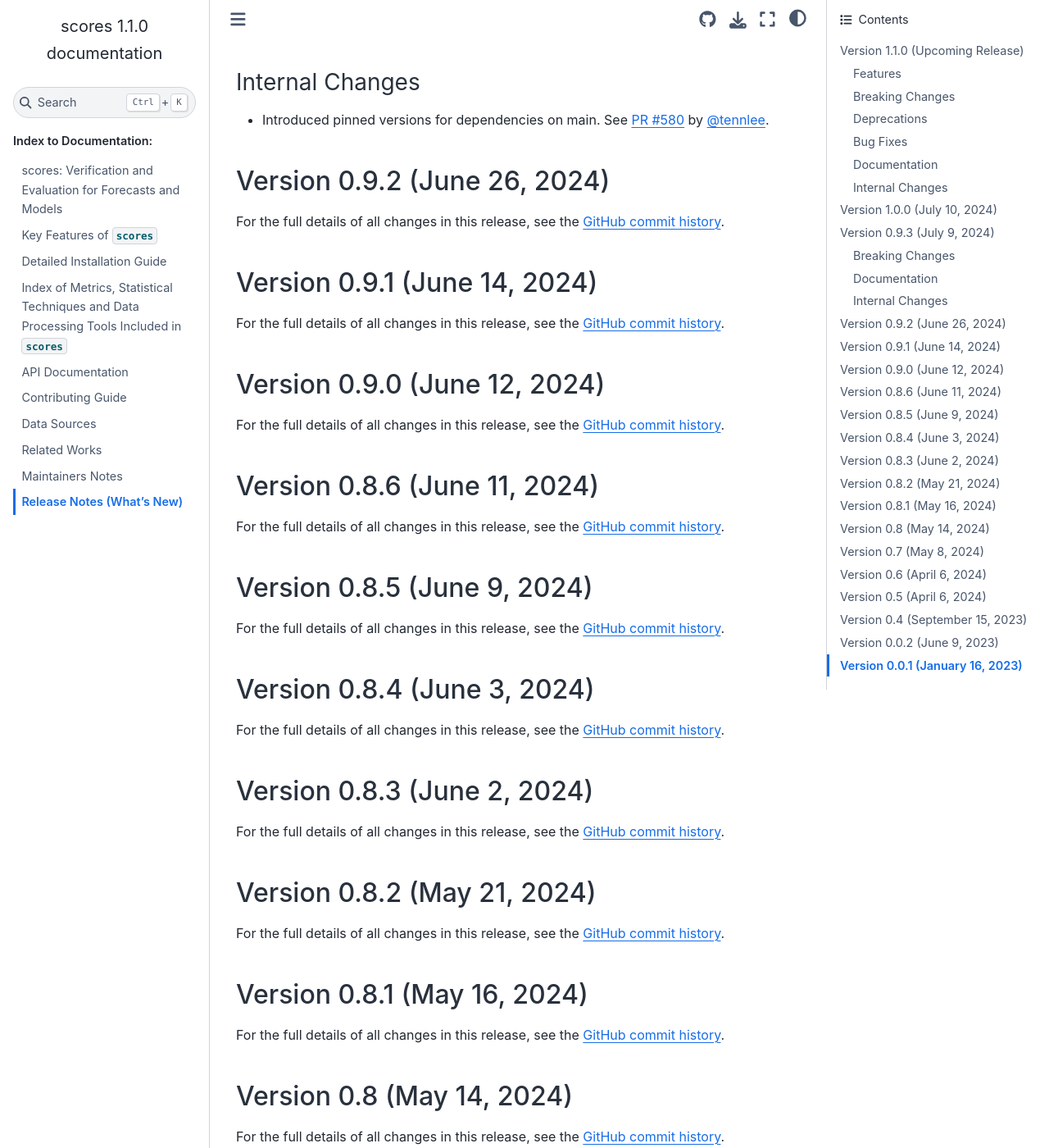
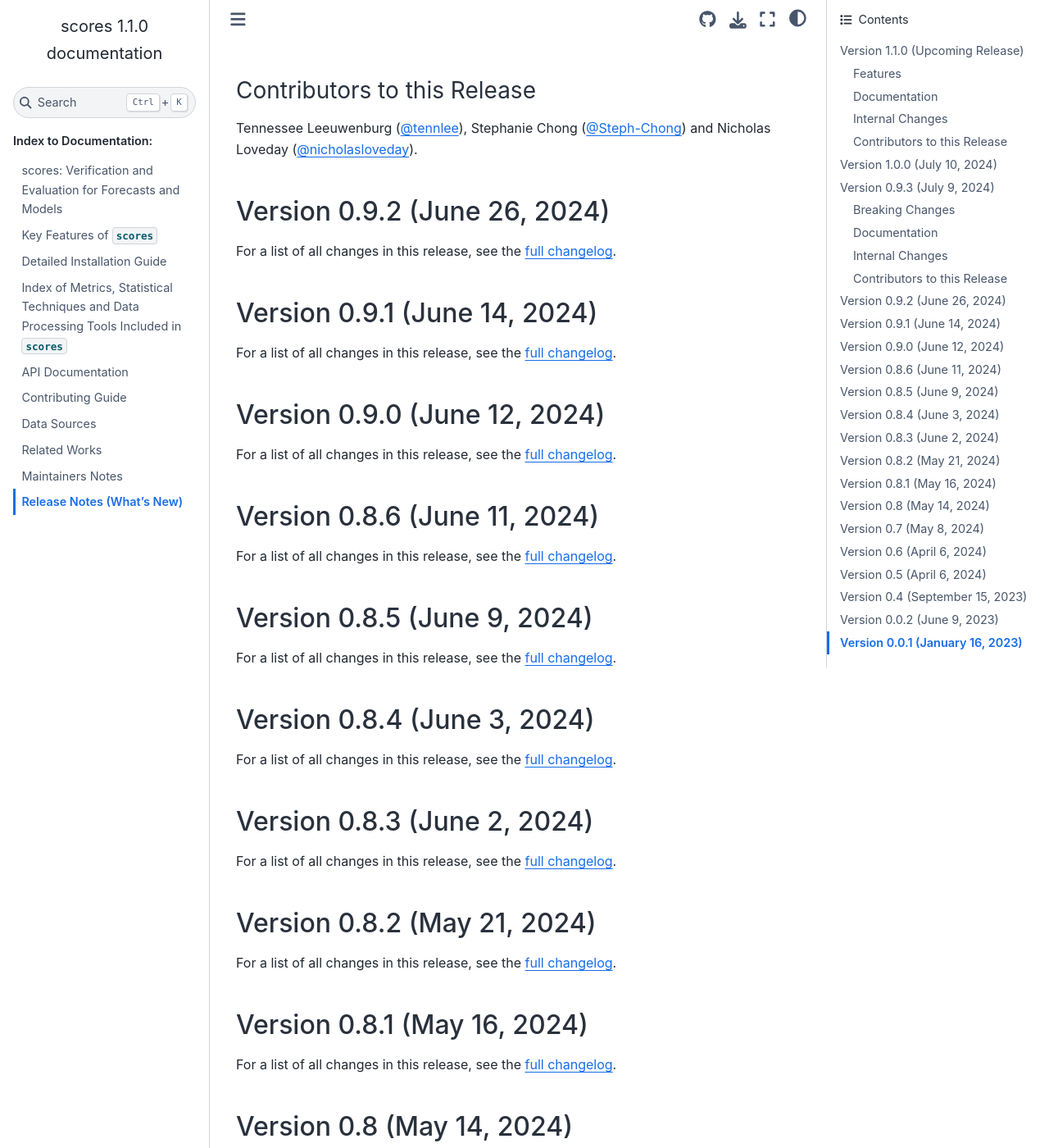
Before and after one commit to nci/scores, a Sphinx documentation site: the page built from docs/release_notes.md, in a window 1280 px wide and 1400 px high, scrolled down 2492 px. Shown: the whole window at 82% size. Built offline with Sphinx 7.4.7 and the Sphinx Book theme 1.1.4, drawn with Linux system fonts in a browser that asks for light colours; pages that are not in the unit, such as notebooks, are missing from menus; some of the changed text lies outside the part shown.

Commit message:
Update Release Notes

````diff
--- a/docs/release_notes.md
+++ b/docs/release_notes.md
@@ -2,32 +2,30 @@
 
 ## Version 1.1.0 (Upcoming Release)
 
-For the full details of all changes in this release, see the [GitHub commit history](https://github.com/nci/scores/compare/1.0.0...develop). Below are the changes we think users may wish to be aware of.
+For a list of all changes in this release, see the [full changelog](https://github.com/nci/scores/compare/1.0.0...develop). Below are the changes we think users may wish to be aware of.
 
 ### Features
 
-- Added five new threshold weighted scores
+- Added five new scores
 	- threshold weighted squared error: ` scores.continuous.tw_squared_error`
 	- threshold weighted absolute error: `scores.continuous.tw_absolute_error`
 	- threshold weighted quantile score: `scores.continuous.tw_quantile_score`
 	- threshold weighted expectile score: `scores.continuous.tw_expectile_score`
 	- threshold weighted Huber loss: `scores.continuous.tw_huber_loss`.
-See [PR #609](https://github.com/nci/scores/pull/609) by [@nicholasloveday](https://github.com/nicholasloveday).
-
-### Breaking Changes
-
-### Deprecations
-
-### Bug Fixes
+See [PR #609](https://github.com/nci/scores/pull/609).
 
 ### Documentation
 
-- Added "Threshold Weighted Scores" tutorial. See [PR #609](https://github.com/nci/scores/pull/609) by [@nicholasloveday](https://github.com/nicholasloveday).
-- Removed nbviewer link from documentation. See [PR #615](https://github.com/nci/scores/pull/615) by [@tennlee](https://github.com/tennlee).
+- Added "Threshold Weighted Scores" tutorial. See [PR #609](https://github.com/nci/scores/pull/609).
+- Removed nbviewer link from documentation. See [PR #615](https://github.com/nci/scores/pull/615).
 
 ### Internal Changes
 
-- Modified `numpy.trapezoid` call to work with either NumPy 1 or 2. See [PR #610](https://github.com/nci/scores/pull/610) by [@tennlee](https://github.com/tennlee).
+- Modified `numpy.trapezoid` call to work with either NumPy 1 or 2. See [PR #610](https://github.com/nci/scores/pull/610).
+
+### Contributors to this Release
+
+Nicholas Loveday ([@nicholasloveday](https://github.com/nicholasloveday)), Tennessee Leeuwenburg ([@tennlee](https://github.com/tennlee)), Stephanie Chong ([@Steph-Chong](https://github.com/Steph-Chong)) and Robert J. Taggart ([@rob-taggart](https://github.com/rob-taggart)).
 
 ## Version 1.0.0 (July 10, 2024)
 
@@ -57,86 +55,90 @@ year = {2024}
 }
 ```
 
-For the full details of all changes in this release, see the [GitHub commit history](https://github.com/nci/scores/compare/0.9.3...1.0.0).
+For a list of all changes in this release, see the [full changelog](https://github.com/nci/scores/compare/0.9.3...1.0.0).
 
 ## Version 0.9.3 (July 9, 2024)
 
-For the full details of all changes in this release, see the [GitHub commit history](https://github.com/nci/scores/compare/0.9.2...0.9.3). Below are the changes we think users may wish to be aware of.
+For a list of all changes in this release, see the [full changelog](https://github.com/nci/scores/compare/0.9.2...0.9.3). Below are the changes we think users may wish to be aware of.
 
 ### Breaking Changes
 
-- Renamed and relocated function `scores.continuous.correlation` to `scores.continuous.correlation.pearsonr`. See [PR #583](https://github.com/nci/scores/pull/583) by [@nicholasloveday](https://github.com/nicholasloveday).
+- Renamed and relocated function `scores.continuous.correlation` to `scores.continuous.correlation.pearsonr`. See [PR #583](https://github.com/nci/scores/pull/583).
 
 ### Documentation
 
-- Added "Dimension Handling" tutorial, which describes reducing and preserving dimensions. See [PR #589](https://github.com/nci/scores/pull/589) by [@nicholasloveday](https://github.com/nicholasloveday).
-- Updated "Detailed Installation Guide" with information on installing kernels in a Jupyter environment. See [PR #586](https://github.com/nci/scores/pull/586) by [@tennlee](https://github.com/tennlee) and [PR #587](https://github.com/nci/scores/pull/587) by [@Steph-Chong](https://github.com/Steph-Chong).
+- Added "Dimension Handling" tutorial, which describes reducing and preserving dimensions. See [PR #589](https://github.com/nci/scores/pull/589).
+- Updated "Detailed Installation Guide" with information on installing kernels in a Jupyter environment. See [PR #586](https://github.com/nci/scores/pull/586) by [@tennlee](https://github.com/tennlee) and [PR #587](https://github.com/nci/scores/pull/587).
 
 ### Internal Changes
 
-- Introduced pinned versions for dependencies on main. See [PR #580](https://github.com/nci/scores/pull/580)  by [@tennlee](https://github.com/tennlee).
+- Introduced pinned versions for dependencies on main. See [PR #580](https://github.com/nci/scores/pull/580).
+
+### Contributors to this Release
+
+Tennessee Leeuwenburg ([@tennlee](https://github.com/tennlee)), Stephanie Chong ([@Steph-Chong](https://github.com/Steph-Chong)) and Nicholas Loveday ([@nicholasloveday](https://github.com/nicholasloveday)).
 
 ## Version 0.9.2 (June 26, 2024)
 
-For the full details of all changes in this release, see the [GitHub commit history](https://github.com/nci/scores/compare/0.9.1...0.9.2).
+For a list of all changes in this release, see the [full changelog](https://github.com/nci/scores/compare/0.9.1...0.9.2).
 
 ## Version 0.9.1 (June 14, 2024)
 
-For the full details of all changes in this release, see the [GitHub commit history](https://github.com/nci/scores/compare/0.9.0...0.9.1).
+For a list of all changes in this release, see the [full changelog](https://github.com/nci/scores/compare/0.9.0...0.9.1).
 
 ## Version 0.9.0 (June 12, 2024)
 
-For the full details of all changes in this release, see the [GitHub commit history](https://github.com/nci/scores/compare/0.8.6...0.9.0).
+For a list of all changes in this release, see the [full changelog](https://github.com/nci/scores/compare/0.8.6...0.9.0).
 
 ## Version 0.8.6 (June 11, 2024)
 
-For the full details of all changes in this release, see the [GitHub commit history](https://github.com/nci/scores/compare/0.8.5...0.8.6).
+For a list of all changes in this release, see the [full changelog](https://github.com/nci/scores/compare/0.8.5...0.8.6).
 
 ## Version 0.8.5 (June 9, 2024)
 
-For the full details of all changes in this release, see the [GitHub commit history](https://github.com/nci/scores/compare/0.8.4...0.8.5).
+For a list of all changes in this release, see the [full changelog](https://github.com/nci/scores/compare/0.8.4...0.8.5).
 
 ## Version 0.8.4 (June 3, 2024)
 
-For the full details of all changes in this release, see the [GitHub commit history](https://github.com/nci/scores/compare/0.8.3...0.8.4).
+For a list of all changes in this release, see the [full changelog](https://github.com/nci/scores/compare/0.8.3...0.8.4).
 
 ## Version 0.8.3 (June 2, 2024)
 
-For the full details of all changes in this release, see the [GitHub commit history](https://github.com/nci/scores/compare/0.8.2...0.8.3).
+For a list of all changes in this release, see the [full changelog](https://github.com/nci/scores/compare/0.8.2...0.8.3).
 
 ## Version 0.8.2 (May 21, 2024)
 
-For the full details of all changes in this release, see the [GitHub commit history](https://github.com/nci/scores/compare/0.8.1...0.8.2).
+For a list of all changes in this release, see the [full changelog](https://github.com/nci/scores/compare/0.8.1...0.8.2).
 
 ## Version 0.8.1 (May 16, 2024)
 
-For the full details of all changes in this release, see the [GitHub commit history](https://github.com/nci/scores/compare/0.8...0.8.1).
+For a list of all changes in this release, see the [full changelog](https://github.com/nci/scores/compare/0.8...0.8.1).
 
 ## Version 0.8 (May 14, 2024)
 
-For the full details of all changes in this release, see the [GitHub commit history](https://github.com/nci/scores/compare/0.7...0.8).
+For a list of all changes in this release, see the [full changelog](https://github.com/nci/scores/compare/0.7...0.8).
 
 ## Version 0.7 (May 8, 2024)
 
-For the full details of all changes in this release, see the [GitHub commit history](https://github.com/nci/scores/compare/v0.6...0.7).
+For a list of all changes in this release, see the [full changelog](https://github.com/nci/scores/compare/v0.6...0.7).
 
 ## Version 0.6 (April 6, 2024)
 
-For the full details of all changes in this release, see the [GitHub commit history](https://github.com/nci/scores/compare/v0.5...v0.6).
+For a list of all changes in this release, see the [full changelog](https://github.com/nci/scores/compare/v0.5...v0.6).
 
 Note: version 0.6 was initially tagged as "v0.6" and released on 6th April 2024. On 7th April 2024, an identical version was released with the tag "0.6" (i.e. with the "v" ommitted from the tag).
 
 ## Version 0.5 (April 6, 2024)
 
-For the full details of all changes in this release, see the [GitHub commit history](https://github.com/nci/scores/compare/v0.4...v0.5).
+For a list of all changes in this release, see the [full changelog](https://github.com/nci/scores/compare/v0.4...v0.5).
 
 ## Version 0.4 (September 15, 2023)
 
-For the full details of all changes in this release, see the [GitHub commit history](https://github.com/nci/scores/compare/v0.0.2...v0.4).
+For a list of all changes in this release, see the [full changelog](https://github.com/nci/scores/compare/v0.0.2...v0.4).
 
 ## Version 0.0.2 (June 9, 2023)
 
-For the full details of all changes in this release, see the [GitHub commit history](https://github.com/nci/scores/commits/v0.0.2/).
+For a list of all changes in this release, see the [full changelog](https://github.com/nci/scores/commits/v0.0.2/).
 
 ## Version 0.0.1 (January 16, 2023)
 
````
